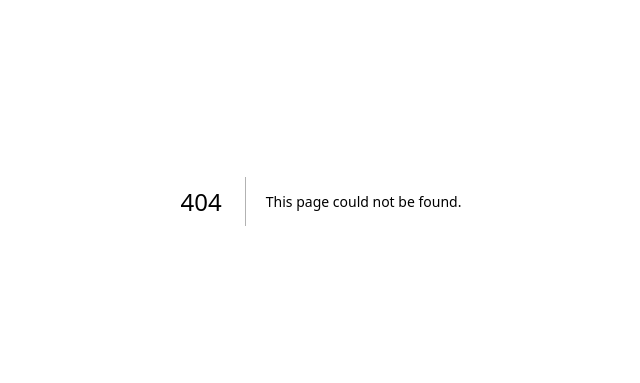
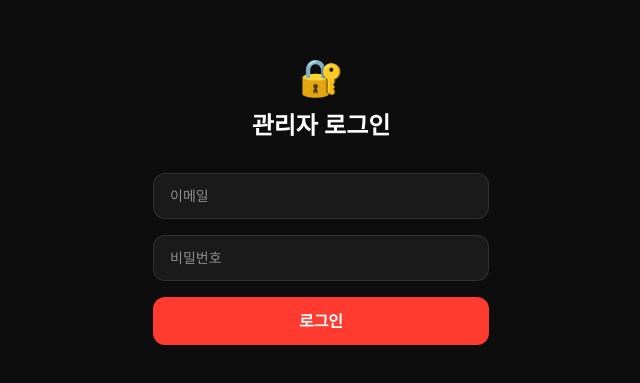
Before and after one commit to LeeJaeBae/yae-jinsang-web, a Next.js app: page /mgmt-x7k9q2 in a window 1280 px wide. Before the commit this address had no page. Shown: the part 199-582 px from the top of the page, without its empty margins (319-959 px from the left). Built offline with nearby package versions, Linux system fonts and the light colour scheme; a web font is replaced by a local one.

Commit message:
🔐 관리자 페이지 - Supabase Auth + 숨김 경로

```diff
--- a/app/admin/page.tsx
+++ b/app/mgmt-x7k9q2/page.tsx
@@ -1,14 +1,15 @@
 "use client";
 
 import { useState, useEffect, useCallback } from "react";
-import { createClient } from "@supabase/supabase-js";
+import { createClient, Session } from "@supabase/supabase-js";
 
 const supabase = createClient(
   "https://jwxwjgcbarbfigucarod.supabase.co",
   "eyJhbGciOiJIUzI1NiIsInR5cCI6IkpXVCJ9.eyJpc3MiOiJzdXBhYmFzZSIsInJlZiI6Imp3eHdqZ2NiYXJiZmlndWNhcm9kIiwicm9sZSI6ImFub24iLCJpYXQiOjE3NzE4NjUyNTgsImV4cCI6MjA4NzQ0MTI1OH0.YtAbcj3j2AMTgV_iwi9ZgII8x0py0JTShsh0qX-FBGs"
 );
 
-const ADMIN_PASSWORD = "thebespoke2026!";
+// 관리자 이메일 화이트리스트
+const ADMIN_EMAILS = ["nea4182@naver.com", "hello@thebespoke.team"];
 
 interface Shop {
   id: string;
@@ -22,29 +23,60 @@ interface Shop {
   _tag_count?: number;
 }
 
-export default function Admin() {
-  const [authed, setAuthed] = useState(false);
+export default function AdminPage() {
+  const [session, setSession] = useState<Session | null>(null);
+  const [loading, setLoading] = useState(true);
+  const [authLoading, setAuthLoading] = useState(false);
+  const [email, setEmail] = useState("");
   const [password, setPassword] = useState("");
+  const [authError, setAuthError] = useState("");
   const [shops, setShops] = useState<Shop[]>([]);
-  const [loading, setLoading] = useState(false);
+  const [dataLoading, setDataLoading] = useState(false);
   const [stats, setStats] = useState({ total: 0, active: 0, expired: 0, tags: 0 });
   const [search, setSearch] = useState("");
+  const [actionMsg, setActionMsg] = useState("");
 
+  // 세션 체크
+  useEffect(() => {
+    supabase.auth.getSession().then(({ data: { session } }) => {
+      setSession(session);
+      setLoading(false);
+    });
+
+    const { data: { subscription } } = supabase.auth.onAuthStateChange((_event, session) => {
+      setSession(session);
+    });
+
+    return () => subscription.unsubscribe();
+  }, []);
+
+  const isAdmin = session?.user?.email && ADMIN_EMAILS.includes(session.user.email);
+
+  // 로그인
+  const handleLogin = async (e: React.FormEvent) => {
+    e.preventDefault();
+    setAuthLoading(true);
+    setAuthError("");
+
+    const { error } = await supabase.auth.signInWithPassword({ email, password });
+    if (error) {
+      setAuthError(error.message);
+    }
+    setAuthLoading(false);
+  };
+
+  // 데이터 로드
   const loadData = useCallback(async () => {
-    setLoading(true);
+    if (!isAdmin) return;
+    setDataLoading(true);
 
     const { data: shopsData } = await supabase
       .from("shops")
       .select("*")
       .order("created_at", { ascending: false });
 
-    const { data: tagsData } = await supabase
-      .from("tags")
-      .select("shop_id");
-
-    const { data: referralsData } = await supabase
-      .from("referrals")
-      .select("referrer_shop_id");
+    const { data: tagsData } = await supabase.from("tags").select("shop_id");
+    const { data: referralsData } = await supabase.from("referrals").select("referrer_shop_id");
 
     const now = new Date();
     const enriched = (shopsData || []).map((shop: Shop) => ({
@@ -60,20 +92,26 @@ export default function Admin() {
       expired: enriched.filter((s: Shop) => !s.subscription_until || new Date(s.subscription_until) <= now).length,
       tags: (tagsData || []).length,
     });
-    setLoading(false);
-  }, []);
+    setDataLoading(false);
+  }, [isAdmin]);
 
   useEffect(() => {
-    if (authed) loadData();
-  }, [authed, loadData]);
+    if (isAdmin) loadData();
+  }, [isAdmin, loadData]);
+
+  const showAction = (msg: string) => {
+    setActionMsg(msg);
+    setTimeout(() => setActionMsg(""), 3000);
+  };
 
   const extendSubscription = async (shopId: string, months: number) => {
     const shop = shops.find((s) => s.id === shopId);
     if (!shop) return;
 
-    const base = shop.subscription_until && new Date(shop.subscription_until) > new Date()
-      ? new Date(shop.subscription_until)
-      : new Date();
+    const base =
+      shop.subscription_until && new Date(shop.subscription_until) > new Date()
+        ? new Date(shop.subscription_until)
+        : new Date();
 
     base.setMonth(base.getMonth() + months);
 
@@ -82,41 +120,70 @@ export default function Admin() {
       .update({ subscription_until: base.toISOString(), is_active: true })
       .eq("id", shopId);
 
+    showAction(`✅ ${shop.name} — ${months}개월 연장 완료`);
     loadData();
   };
 
   const toggleActive = async (shopId: string, active: boolean) => {
+    const shop = shops.find((s) => s.id === shopId);
     await supabase.from("shops").update({ is_active: active }).eq("id", shopId);
+    showAction(`${active ? "✅ 활성화" : "🚫 정지"}: ${shop?.name}`);
     loadData();
   };
 
-  const filteredShops = shops.filter((s) =>
-    s.name.toLowerCase().includes(search.toLowerCase()) ||
-    s.owner_phone.includes(search) ||
-    (s.referral_code || "").toLowerCase().includes(search.toLowerCase())
+  const filteredShops = shops.filter(
+    (s) =>
+      s.name.toLowerCase().includes(search.toLowerCase()) ||
+      s.owner_phone.includes(search) ||
+      (s.referral_code || "").toLowerCase().includes(search.toLowerCase())
   );
 
-  if (!authed) {
+  // 로딩
+  if (loading) {
+    return (
+      <main className="min-h-screen bg-[#0D0D0D] text-white flex items-center justify-center">
+        <div className="animate-spin w-8 h-8 border-2 border-[#FF3B30] border-t-transparent rounded-full" />
+      </main>
+    );
+  }
+
+  // 로그인 폼
+  if (!session || !isAdmin) {
     return (
       <main className="min-h-screen bg-[#0D0D0D] text-white flex items-center justify-center">
         <div className="w-full max-w-sm px-6">
-          <h1 className="text-2xl font-black text-center mb-8">🔐 관리자 로그인</h1>
-          <form
-            onSubmit={(e) => {
-              e.preventDefault();
-              if (password === ADMIN_PASSWORD) setAuthed(true);
-              else alert("비밀번호가 틀립니다");
-            }}
-          >
+          <div className="text-center mb-8">
+            <p className="text-4xl mb-3">🔐</p>
+            <h1 className="text-2xl font-black">관리자 로그인</h1>
+            {session && !isAdmin && (
+              <p className="text-red-400 text-sm mt-2">관리자 권한이 없는 계정입니다</p>
+            )}
+          </div>
+          <form onSubmit={handleLogin} className="space-y-4">
+            <input
+              type="email"
+              value={email}
+              onChange={(e) => setEmail(e.target.value)}
+              placeholder="이메일"
+              required
+              className="w-full bg-[#1A1A1A] border border-white/10 rounded-xl px-4 py-3 text-sm focus:outline-none focus:border-[#FF3B30]/40"
+            />
             <input
               type="password"
               value={password}
               onChange={(e) => setPassword(e.target.value)}
-              placeholder="관리자 비밀번호"
-              className="w-full bg-[#1A1A1A] border border-white/10 rounded-xl px-4 py-3 text-sm mb-4 focus:outline-none focus:border-[#FF3B30]/40"
+              placeholder="비밀번호"
+              required
+              className="w-full bg-[#1A1A1A] border border-white/10 rounded-xl px-4 py-3 text-sm focus:outline-none focus:border-[#FF3B30]/40"
             />
-            <button className="w-full bg-[#FF3B30] hover:bg-[#FF3B30]/80 text-white font-bold py-3 rounded-xl transition">
-              로그인
+            {authError && (
+              <p className="text-red-400 text-xs bg-red-500/10 rounded-lg px-3 py-2">{authError}</p>
+            )}
+            <button
+              disabled={authLoading}
+              className="w-full bg-[#FF3B30] hover:bg-[#FF3B30]/80 disabled:bg-[#FF3B30]/30 text-white font-bold py-3 rounded-xl transition"
+            >
+              {authLoading ? "로그인 중..." : "로그인"}
             </button>
           </form>
         </div>
@@ -124,6 +191,7 @@ export default function Admin() {
     );
   }
 
+  // 관리자 대시보드
   return (
     <main className="min-h-screen bg-[#0D0D0D] text-white">
       <div className="max-w-6xl mx-auto px-6 py-8">
@@ -131,15 +199,24 @@ export default function Admin() {
         <div className="flex items-center justify-between mb-8">
           <div>
             <h1 className="text-2xl font-black">🚨 얘진상 관리자</h1>
-            <p className="text-white/30 text-sm mt-1">업소 관리 · 구독 관리 · 통계</p>
+            <p className="text-white/30 text-sm mt-1">
+              {session.user.email} · 업소 관리 · 구독 관리
+            </p>
           </div>
           <button
-            onClick={() => setAuthed(false)}
-            className="text-white/30 hover:text-white/60 text-sm"
+            onClick={() => supabase.auth.signOut()}
+            className="text-white/30 hover:text-white/60 text-sm bg-white/5 px-4 py-2 rounded-lg transition"
           >
             로그아웃
           </button>
         </div>
+
+        {/* Action message */}
+        {actionMsg && (
+          <div className="mb-6 bg-green-500/10 border border-green-500/20 rounded-xl px-4 py-3 text-green-400 text-sm font-medium">
+            {actionMsg}
+          </div>
+        )}
 
         {/* Stats */}
         <div className="grid grid-cols-2 md:grid-cols-4 gap-4 mb-8">
@@ -169,26 +246,26 @@ export default function Admin() {
           />
           <button
             onClick={loadData}
-            disabled={loading}
+            disabled={dataLoading}
             className="bg-[#252525] hover:bg-[#333] px-5 rounded-xl text-sm transition"
           >
-            {loading ? "⏳" : "🔄"}
+            {dataLoading ? "⏳" : "🔄"}
           </button>
         </div>
 
         {/* Shop List */}
         <div className="space-y-3">
           {filteredShops.map((shop) => {
-            const isActive = shop.subscription_until && new Date(shop.subscription_until) > new Date();
+            const isActive =
+              shop.subscription_until && new Date(shop.subscription_until) > new Date();
             const daysLeft = shop.subscription_until
-              ? Math.ceil((new Date(shop.subscription_until).getTime() - Date.now()) / 86400000)
+              ? Math.ceil(
+                  (new Date(shop.subscription_until).getTime() - Date.now()) / 86400000
+                )
               : 0;
 
             return (
-              <div
-                key={shop.id}
-                className="bg-[#1A1A1A] border border-white/5 rounded-2xl p-5"
-              >
+              <div key={shop.id} className="bg-[#1A1A1A] border border-white/5 rounded-2xl p-5">
                 <div className="flex items-start justify-between gap-4">
                   <div className="flex-1 min-w-0">
                     <div className="flex items-center gap-3 mb-1">
@@ -208,9 +285,14 @@ export default function Admin() {
                       <span>🏷️ {shop.referral_code}</span>
                       <span>📋 태그 {shop._tag_count}개</span>
                       <span>🎁 추천 {shop._referral_count}건</span>
-                      <span>📅 가입 {new Date(shop.created_at).toLocaleDateString("ko")}</span>
+                      <span>
+                        📅 가입 {new Date(shop.created_at).toLocaleDateString("ko")}
+                      </span>
                       {shop.subscription_until && (
-                        <span>⏰ 만료 {new Date(shop.subscription_until).toLocaleDateString("ko")}</span>
+                        <span>
+                          ⏰ 만료{" "}
+                          {new Date(shop.subscription_until).toLocaleDateString("ko")}
+                        </span>
                       )}
                     </div>
                   </div>
@@ -219,14 +301,12 @@ export default function Admin() {
                     <button
                       onClick={() => extendSubscription(shop.id, 1)}
                       className="bg-green-500/20 hover:bg-green-500/30 text-green-400 text-xs font-semibold px-3 py-2 rounded-lg transition"
-                      title="1개월 연장"
                     >
                       +1개월
                     </button>
                     <button
                       onClick={() => extendSubscription(shop.id, 12)}
                       className="bg-blue-500/20 hover:bg-blue-500/30 text-blue-400 text-xs font-semibold px-3 py-2 rounded-lg transition"
-                      title="12개월 연장"
                     >
                       +1년
                     </button>
```
